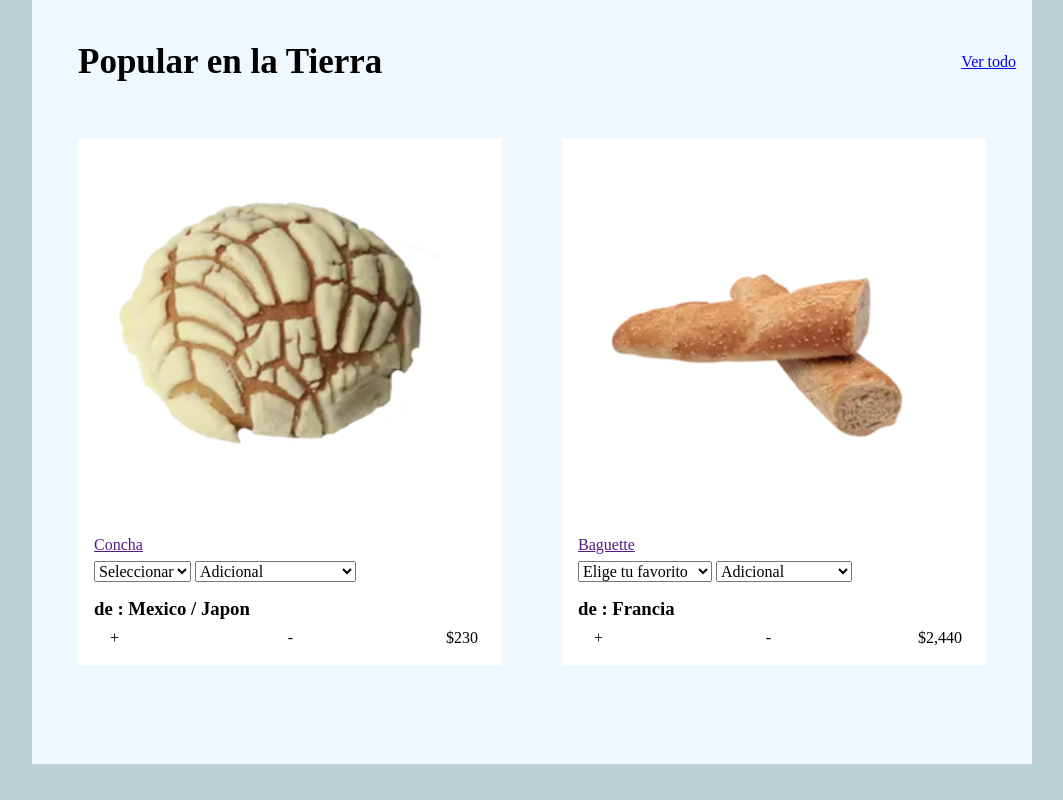
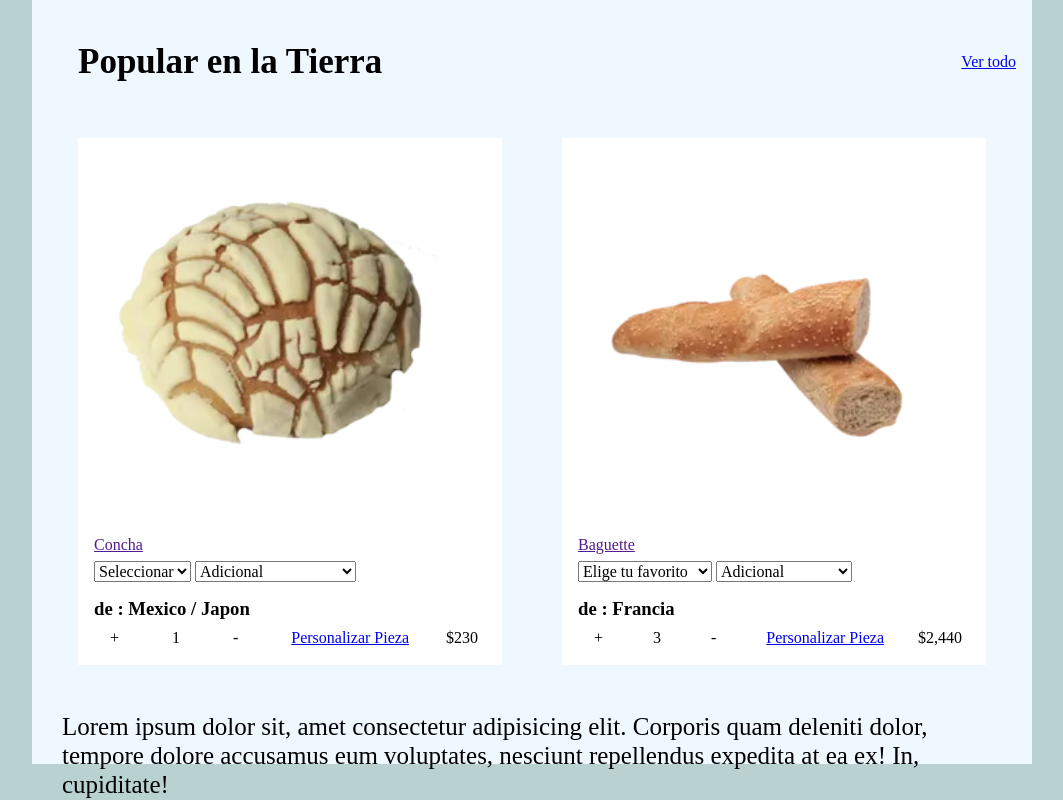
Before and after one commit to CristhianRos/html_bakery, a plain HTML site: page index.html in a window 1280 px wide. Shown: the part 736-1536 px from the top of the page, without its empty margins (108-1171 px from the left). Before the commit the page ends 1500 px from the top, so only its background shows below. Drawn offline with Linux system fonts and the light colour scheme.

Commit message:
icon update

```diff
--- a/index.html
+++ b/index.html
@@ -5,7 +5,7 @@
     <meta charset="UTF-8">
     <meta http-equiv="X-UA-Compatible" content="IE=edge">
     <meta name="viewport" content="width=device-width, initial-scale=1.0">
-    <title>Pasteleria</title>
+    <title>Media Luna</title>
     <link rel="stylesheet" href="css/style.css">
 
 </head>
@@ -14,10 +14,10 @@
     <header id="inicio">
         <nav class="header header__container">
             <div class="logo__header">
-                <img src="#" alt="Rosales">
+                <img src="img/Naranja-y-Blanco-Cupcake-Hípster-Logo.svg" alt="Rosales">
             </div>
             <div class="header__links">
-                <li><a href="#">Postres</a></li>
+                <li><a href="#">Panes</a></li>
                 <li><a href="#">Accesorios </a></li>
                 <li><a href="#">Acerca de</a></li>
                 <li><a href="#">Contacto</a></li>
@@ -72,7 +72,9 @@
                 </h3>
                 <div class="item-controls">
                     <div class="item-add-btn">+</div>
+                    <div>1</div>
                     <div class="item-add-btn">-</div>
+                    <a href="#">Personalizar Pieza</a>
                     <p class="item-price">
                         <spam class="real-price">$230</spam>
 
@@ -104,7 +106,9 @@
                 </h3>
                 <div class="item-controls">
                     <div class="item-add-btn">+</div>
+                    <div>3</div>
                     <div class="item-add-btn">-</div>
+                    <a href="#">Personalizar Pieza</a>
                     <p class="item-price">
                         <spam class="real-price">$2,440</spam>
                     </p>
@@ -114,7 +118,12 @@
         </div>
 
     </section>
-
+    <section>
+        <article>Lorem ipsum dolor sit, amet consectetur adipisicing elit. Corporis quam
+            deleniti dolor, tempore dolore accusamus eum voluptates, nesciunt repellendus
+            expedita at ea ex! In, cupiditate!
+        </article>
+    </section>
     <footer></footer>
 
 </body>
```
Also changed, not shown: img/Naranja-y-Blanco-Cupcake-Hípster-Logo.svg (added).
